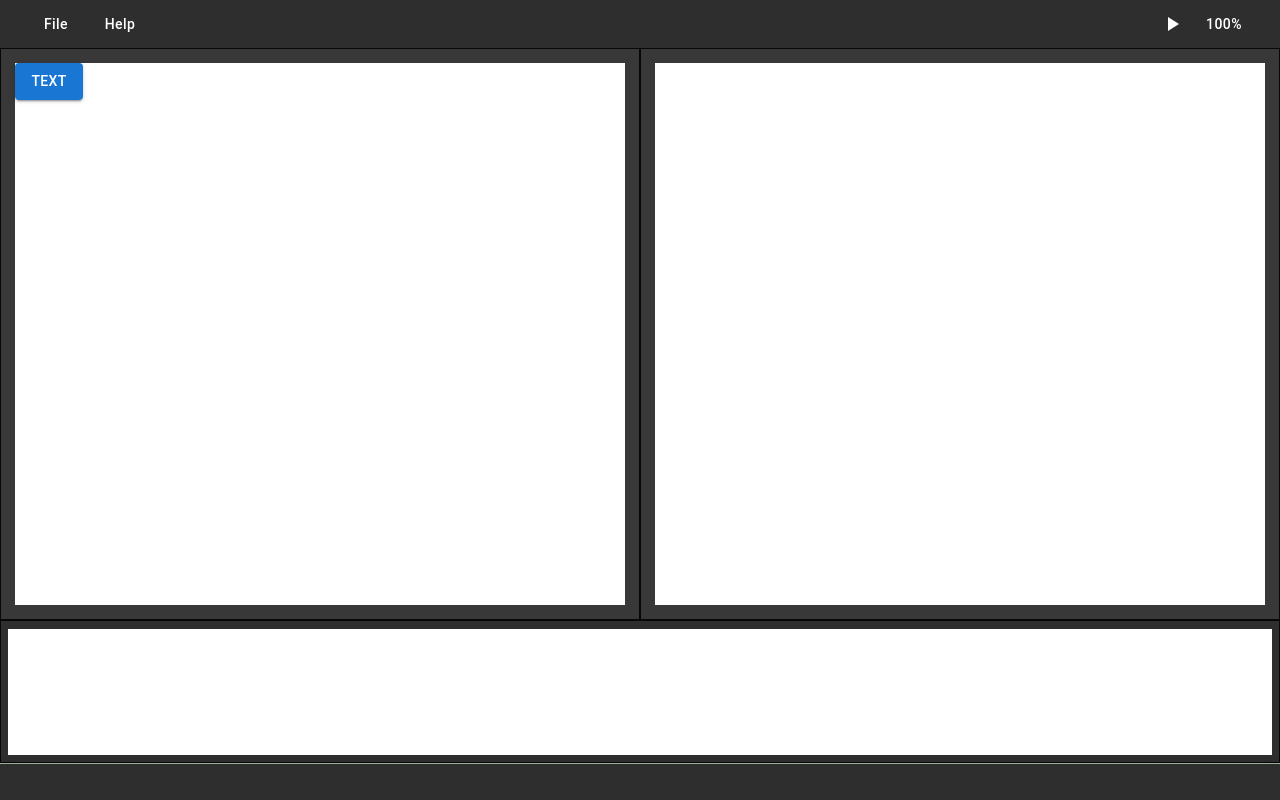
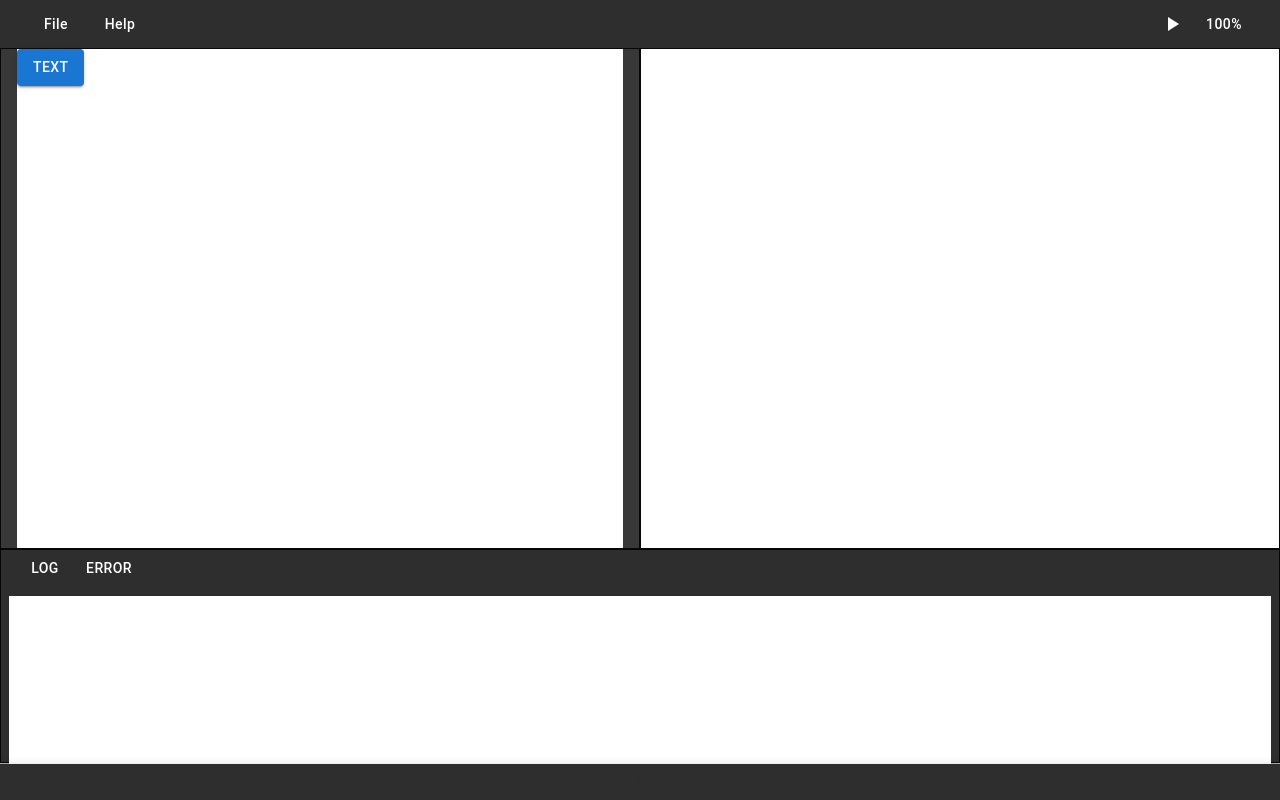
Before and after one commit to katsudon08/Floccha_frontend, a React (Vite) app: page / in a window 1280 px wide. Built offline with nearby package versions, Linux system fonts and the light colour scheme.

Commit message:
大まかな画面の外形完成
タブ機能とメニューのアンカーを実装すること

```diff
--- a/src/pages/Create_page.tsx
+++ b/src/pages/Create_page.tsx
@@ -7,10 +7,11 @@ import { Button } from "@mui/material"
 export const Create_page = () => {
     return (
         <>
+            {/* テキストエディタ、プログラミングフローチャート */}
             <Grid
                 container
                 direction="row"
-                sx={{ height: "80%" }}
+                sx={{ height: "70%" }}
             >
                 <Grid item xs>
                     <Grid
@@ -18,9 +19,11 @@ export const Create_page = () => {
                         xs
                         direction="column"
                         // theme colorは.mainのような形で書く必要がある
-                        sx={{ bgcolor: "main_color.main", border: 0.5, height: "100%", padding: 1.8 }}
+                        sx={{ bgcolor: "main_color.main", border: 0.5, height: "100%", pl: 2, pr: 2 }}
                     >
-                        <Box sx={{ height: "100%", width: "100%",
+                        {/* タブ機能の実装 */}
+                        <Box sx={{
+                            height: "100%", width: "100%",
                             backgroundColor: "#FFFFFF"
                         }}>
                             {/* テキストエディタのパート */}
@@ -34,9 +37,10 @@ export const Create_page = () => {
                         container
                         xs
                         direction="column"
-                        sx={{ bgcolor: "main_color.main", border: 0.5, height: "100%", padding: 1.8 }}
+                        sx={{ bgcolor: "main_color.main", border: 0.5, height: "100%" }}
                     >
-                        <Box sx={{ height: "100%", width: "100%",
+                        <Box sx={{
+                            height: "100%", width: "100%",
                             backgroundColor: "#FFFFFF"
                         }}>
                             {/* プログラムチャートのパート */}
@@ -44,12 +48,22 @@ export const Create_page = () => {
                     </Grid>
                 </Grid>
             </Grid>
+
+            {/* コンソール */}
             <Grid
                 container
                 xs
-                sx={{ bgcolor: "accent_color.main", border: 0.5, height: "20%", padding: 0.9 }}
+                sx={{ bgcolor: "accent_color.main", border: 0.5, height: "30%", pr: 1, pl: 1 }}
             >
-                <Box sx={{ height: "100%", width: "100%",
+                {/* タブ機能の実装 */}
+                <Box sx={{ height: "20%", width: "100%", color: "base_color.main", mb: 0.4, ml: 0.5 }}>
+                    {/* Gridで囲むこと */}
+                    {/* ボタンのサイズを少し小さくする */}
+                    <Button color="base_color" variant="text">log</Button>
+                    <Button color="base_color" variant="text">error</Button>
+                </Box>
+                <Box sx={{
+                    height: "80%", width: "100%",
                     backgroundColor: "#FFFFFF"
                 }}>
                     {/* コンソール出力のパート (エラー等)*/}
--- a/src/themeOption.d.ts
+++ b/src/themeOption.d.ts
@@ -43,3 +43,9 @@ declare module "@mui/material/Grid" {
         accent_color: true;
     }
 }
+
+declare module "@mui/material/Box" {
+    interface BoxPropsColorOverrides {
+        base_color: true;
+    }
+}
```
